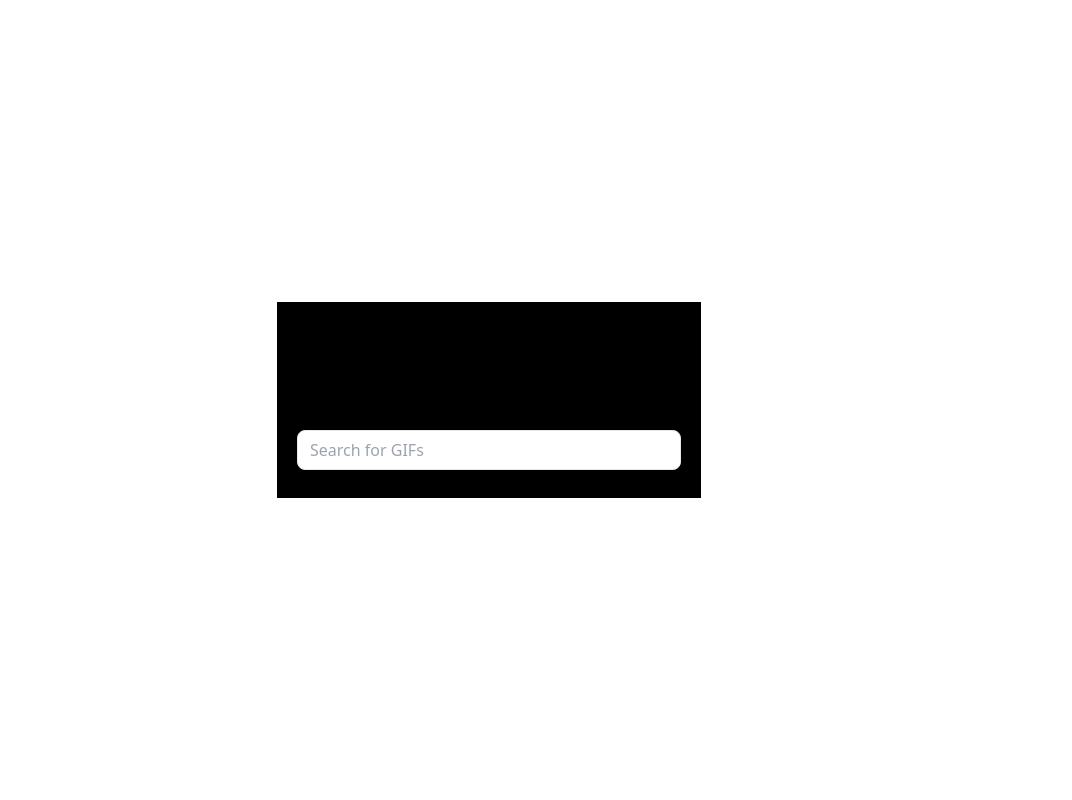
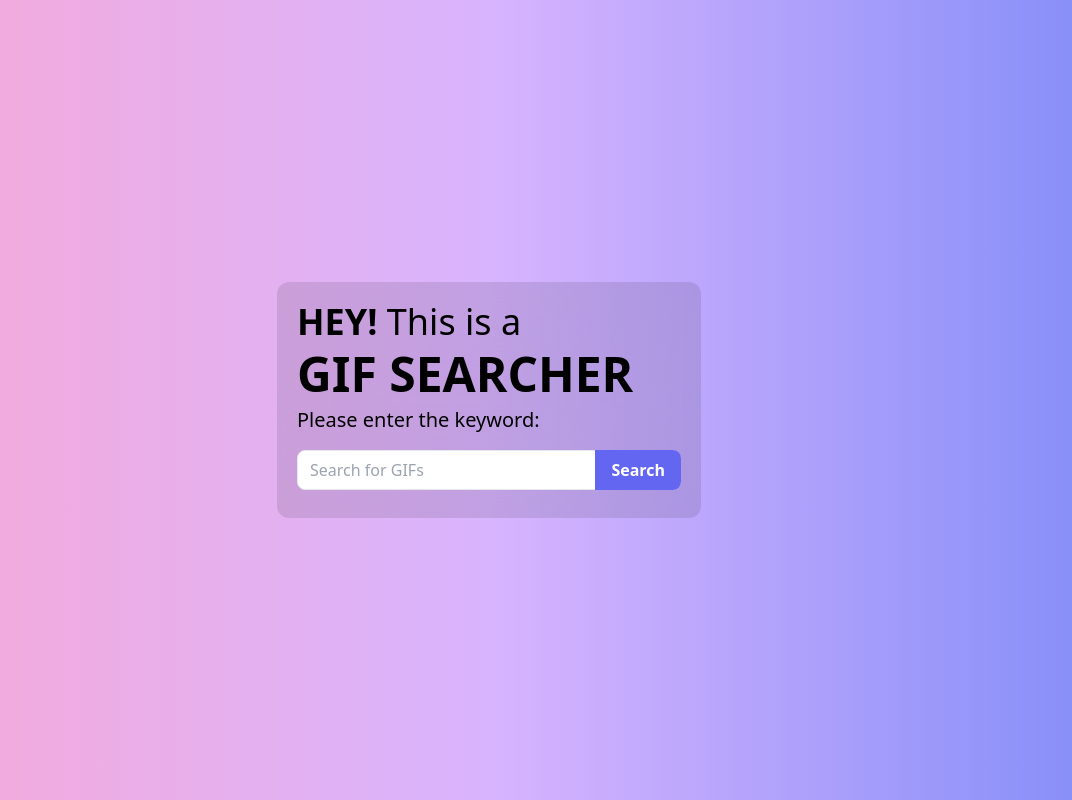
Before and after one commit to LocusNiger/giffy, a React (Create React App) app: page / in a window 1280 px wide. Shown: the whole page, without its empty margins (151-1223 px from the left). Built offline with nearby package versions, Linux system fonts and the light colour scheme.

Commit message:
cambio API request

```diff
--- a/src/App.js
+++ b/src/App.js
@@ -10,7 +10,7 @@ function App() {
       <section className="App-content flex flex-col items-center min-h-screen justify-center">
         <Welcome />
         {/* route: cuando el path sea X, el componente a renderizar es Y */}
-        <Route path="/gif/:keyword" component={ListOfGifs} />
+        <Route path="/search/:keyword" component={ListOfGifs} />
       </section>
     </div>
   );
--- a/src/assets/main.css
+++ b/src/assets/main.css
@@ -428,11 +428,21 @@ Ensure the default browser behavior of the `hidden` attribute.
   margin-top: 0.5rem;
   margin-bottom: 0.5rem;
 }
+.my-10 {
+  margin-top: 2.5rem;
+  margin-bottom: 2.5rem;
+}
+.mb-10 {
+  margin-bottom: 2.5rem;
+}
 .box-border {
   box-sizing: border-box;
 }
 .flex {
   display: flex;
+}
+.grid {
+  display: grid;
 }
 .h-10 {
   height: 2.5rem;
@@ -440,8 +450,27 @@ Ensure the default browser behavior of the `hidden` attribute.
 .min-h-screen {
   min-height: 100vh;
 }
+.w-5\/6 {
+  width: 83.333333%;
+}
 .w-96 {
   width: 24rem;
+}
+.min-w-fit {
+  min-width: -moz-fit-content;
+  min-width: fit-content;
+}
+.min-w-min {
+  min-width: min-content;
+}
+.max-w-max {
+  max-width: max-content;
+}
+.grid-cols-3 {
+  grid-template-columns: repeat(3, minmax(0, 1fr));
+}
+.grid-rows-4 {
+  grid-template-rows: repeat(4, minmax(0, 1fr));
 }
 .flex-col {
   flex-direction: column;
@@ -452,8 +481,23 @@ Ensure the default browser behavior of the `hidden` attribute.
 .justify-center {
   justify-content: center;
 }
+.justify-around {
+  justify-content: space-around;
+}
 .gap-2 {
   gap: 0.5rem;
+}
+.gap-x-1 {
+  column-gap: 0.25rem;
+}
+.gap-y-10 {
+  row-gap: 2.5rem;
+}
+.justify-self-center {
+  justify-self: center;
+}
+.rounded-xl {
+  border-radius: 0.75rem;
 }
 .rounded-lg {
   border-radius: 0.5rem;
@@ -465,20 +509,32 @@ Ensure the default browser behavior of the `hidden` attribute.
 .border {
   border-width: 1px;
 }
-.border-2 {
-  border-width: 2px;
-}
-.border-black {
-  --tw-border-opacity: 1;
-  border-color: rgb(0 0 0 / var(--tw-border-opacity));
-}
-.bg-yellow-400 {
-  --tw-bg-opacity: 1;
-  background-color: rgb(250 204 21 / var(--tw-bg-opacity));
-}
 .bg-black {
   --tw-bg-opacity: 1;
   background-color: rgb(0 0 0 / var(--tw-bg-opacity));
+}
+.bg-indigo-500 {
+  --tw-bg-opacity: 1;
+  background-color: rgb(99 102 241 / var(--tw-bg-opacity));
+}
+.bg-opacity-10 {
+  --tw-bg-opacity: 0.1;
+}
+.bg-gradient-to-r {
+  background-image: linear-gradient(to right, var(--tw-gradient-stops));
+}
+.from-pink-300 {
+  --tw-gradient-from: #f9a8d4;
+  --tw-gradient-stops: var(--tw-gradient-from), var(--tw-gradient-to, rgb(249 168 212 / 0));
+}
+.via-purple-300 {
+  --tw-gradient-stops: var(--tw-gradient-from), #d8b4fe, var(--tw-gradient-to, rgb(216 180 254 / 0));
+}
+.to-indigo-400 {
+  --tw-gradient-to: #818cf8;
+}
+.object-contain {
+  object-fit: contain;
 }
 .p-5 {
   padding: 1.25rem;
@@ -493,30 +549,78 @@ Ensure the default browser behavior of the `hidden` attribute.
 .pr-8 {
   padding-right: 2rem;
 }
-.font-mono {
-  font-family: ui-monospace, SFMono-Regular, Menlo, Monaco, Consolas, "Liberation Mono", "Courier New", monospace;
+.text-center {
+  text-align: center;
+}
+.font-sans {
+  font-family: ui-sans-serif, system-ui, -apple-system, BlinkMacSystemFont, "Segoe UI", Roboto, "Helvetica Neue", Arial, "Noto Sans", sans-serif, "Apple Color Emoji", "Segoe UI Emoji", "Segoe UI Symbol", "Noto Color Emoji";
+}
+.text-sm {
+  font-size: 0.875rem;
+  line-height: 1.25rem;
 }
 .text-xl {
   font-size: 1.25rem;
   line-height: 1.75rem;
 }
+.text-2xl {
+  font-size: 1.5rem;
+  line-height: 2rem;
+}
+.text-4xl {
+  font-size: 2.25rem;
+  line-height: 2.5rem;
+}
+.text-5xl {
+  font-size: 3rem;
+  line-height: 1;
+}
+.font-extralight {
+  font-weight: 200;
+}
+.font-black {
+  font-weight: 900;
+}
 .font-bold {
   font-weight: 700;
+}
+.font-medium {
+  font-weight: 500;
+}
+.uppercase {
+  text-transform: uppercase;
 }
 .text-white {
   --tw-text-opacity: 1;
   color: rgb(255 255 255 / var(--tw-text-opacity));
 }
-.hover\:border:hover {
-  border-width: 1px;
+.backdrop-blur-3xl {
+  --tw-backdrop-blur: blur(64px);
+  -webkit-backdrop-filter: var(--tw-backdrop-blur) var(--tw-backdrop-brightness) var(--tw-backdrop-contrast) var(--tw-backdrop-grayscale) var(--tw-backdrop-hue-rotate) var(--tw-backdrop-invert) var(--tw-backdrop-opacity) var(--tw-backdrop-saturate) var(--tw-backdrop-sepia);
+          backdrop-filter: var(--tw-backdrop-blur) var(--tw-backdrop-brightness) var(--tw-backdrop-contrast) var(--tw-backdrop-grayscale) var(--tw-backdrop-hue-rotate) var(--tw-backdrop-invert) var(--tw-backdrop-opacity) var(--tw-backdrop-saturate) var(--tw-backdrop-sepia);
 }
-.hover\:border-black:hover {
-  --tw-border-opacity: 1;
-  border-color: rgb(0 0 0 / var(--tw-border-opacity));
+.transition-all {
+  transition-property: all;
+  transition-timing-function: cubic-bezier(0.4, 0, 0.2, 1);
+  transition-duration: 150ms;
 }
-.hover\:bg-yellow-400:hover {
+.delay-75 {
+  transition-delay: 75ms;
+}
+.duration-200 {
+  transition-duration: 200ms;
+}
+.ease-in-out {
+  transition-timing-function: cubic-bezier(0.4, 0, 0.2, 1);
+}
+.hover\:bg-indigo-600:hover {
   --tw-bg-opacity: 1;
-  background-color: rgb(250 204 21 / var(--tw-bg-opacity));
+  background-color: rgb(79 70 229 / var(--tw-bg-opacity));
+}
+.hover\:ring:hover {
+  --tw-ring-offset-shadow: var(--tw-ring-inset) 0 0 0 var(--tw-ring-offset-width) var(--tw-ring-offset-color);
+  --tw-ring-shadow: var(--tw-ring-inset) 0 0 0 calc(3px + var(--tw-ring-offset-width)) var(--tw-ring-color);
+  box-shadow: var(--tw-ring-offset-shadow), var(--tw-ring-shadow), var(--tw-shadow, 0 0 #0000);
 }
 .focus\:bg-indigo-700:focus {
   --tw-bg-opacity: 1;
--- a/src/components/ListOfGifs.js
+++ b/src/components/ListOfGifs.js
@@ -27,7 +27,7 @@ export default function ListOfGifs({ params }) {
 
   /* Si está cargando la lista, muestra el Loader */
   if (loading) {
-    return <div className="loader"></div>;
+    return <div className="loader min-h-screen min-w-fit"></div>;
   } else {
     /* sino retorna la lista de gifs */
     return (
--- a/src/components/Search.js
+++ b/src/components/Search.js
@@ -22,7 +22,7 @@ export default function Search() {
         placeholder="Search for GIFs"
       />
       <Link
-        to={`/gif/${keyword}`}
+        to={`/search/${keyword}`}
         onClick={handleBlank}
         className="absolute inset-y-0 right-0 flex items-center px-4 font-bold text-white bg-indigo-500 rounded-r-lg hover:bg-indigo-600  focus:bg-indigo-700"
       >
--- a/src/services/getGifs.js
+++ b/src/services/getGifs.js
@@ -3,7 +3,7 @@ const apiKey = "XFqiWoyn4nHms0AxsCQuaepcc2VnKztd";
 
 /* Recibe el keyword a buscar y retorna array con todos los gifs */
 export default function getGifs({ keyword = "420" } = {}) {
-  const apiUrl = `https://api.giphy.com/v1/gifs/search?api_key=${apiKey}&q=${keyword}&limit=10&offset=0&rating=g&lang=en`;
+  const apiUrl = `https://api.giphy.com/v1/gifs/search?api_key=${apiKey}&q=${keyword}&limit=25&offset=0&rating=g&lang=en`;
   return fetch(apiUrl) /* Realizo el fetch de la API. Devuelve una promesa => */
     .then((res) => res.json()) /* Transformo la rta. en JSON */
     .then((response) => {
```
